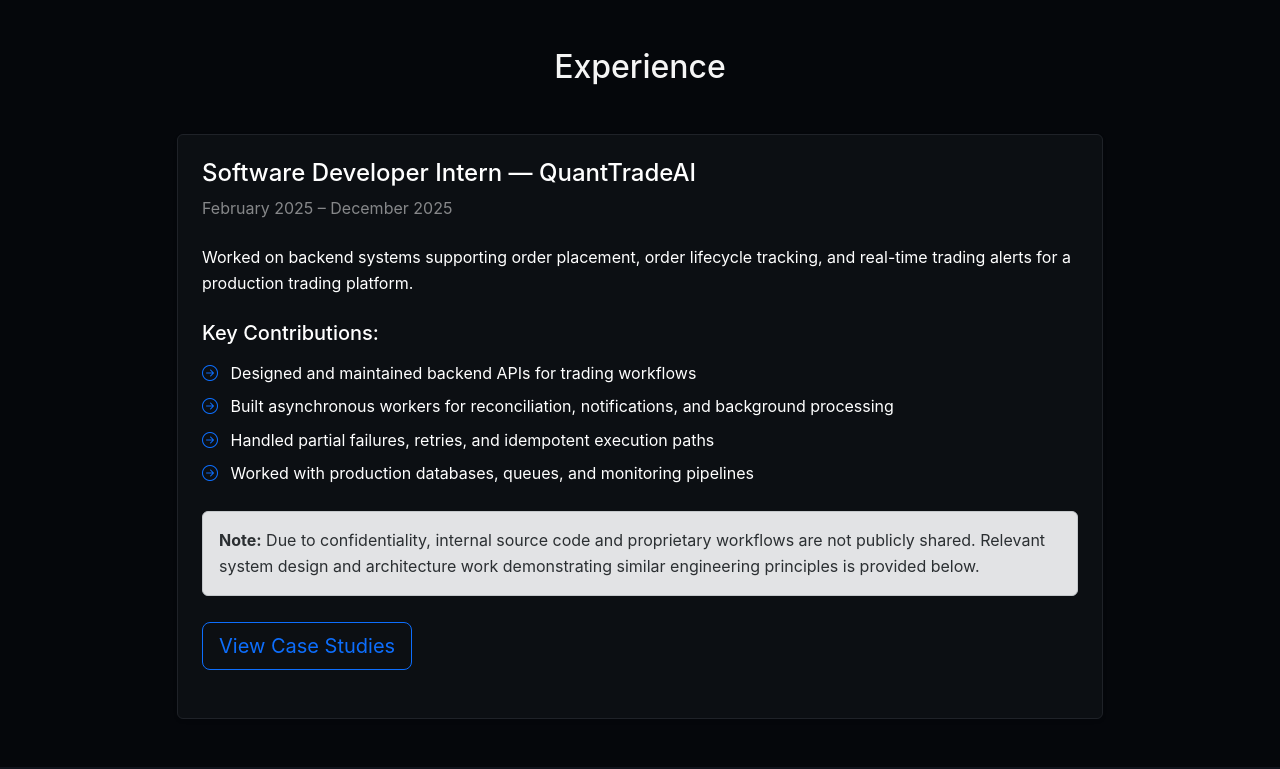
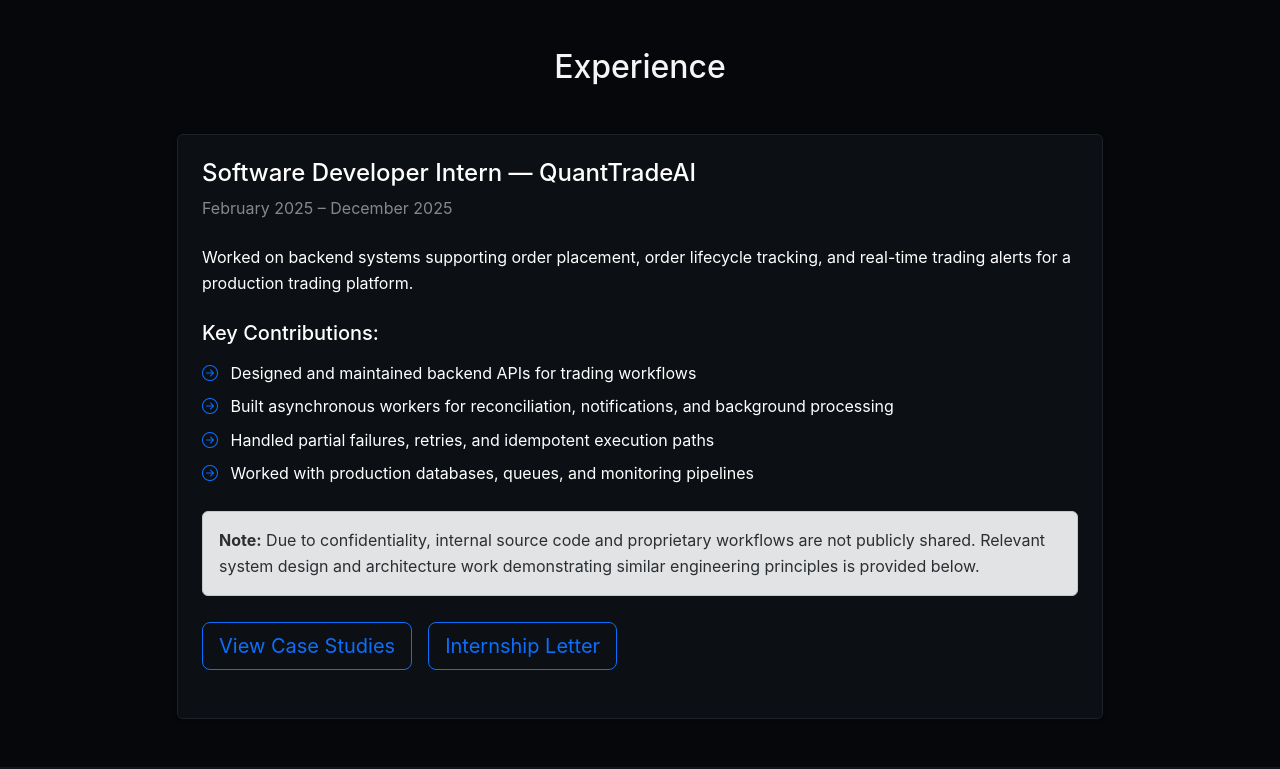
Before and after one commit to 22f3002319/Dhruv_Portfolio, a FastAPI app: page / in a window 1280 px wide. Shown: the part 860-1629 px from the top of the page. Run offline with FastAPI, Linux system fonts and the light colour scheme.

Commit message:
Add link to Internship Letter in home.html

```diff
--- a/app/templates/home.html
+++ b/app/templates/home.html
@@ -182,6 +182,12 @@
                             <a href="/case-studies" class="btn btn-outline-primary btn-lg">
                                 View Case Studies
                             </a>
+                            <a href="/static/assets/certificates/Dhruv_Exp_Letter.pdf"
+                                       class="btn btn-outline-primary btn-lg"
+                                       target="_blank"
+                                       rel="noopener">
+                                Internship Letter
+                            </a>
                             </div>
                     </div>
                 </div>
```
